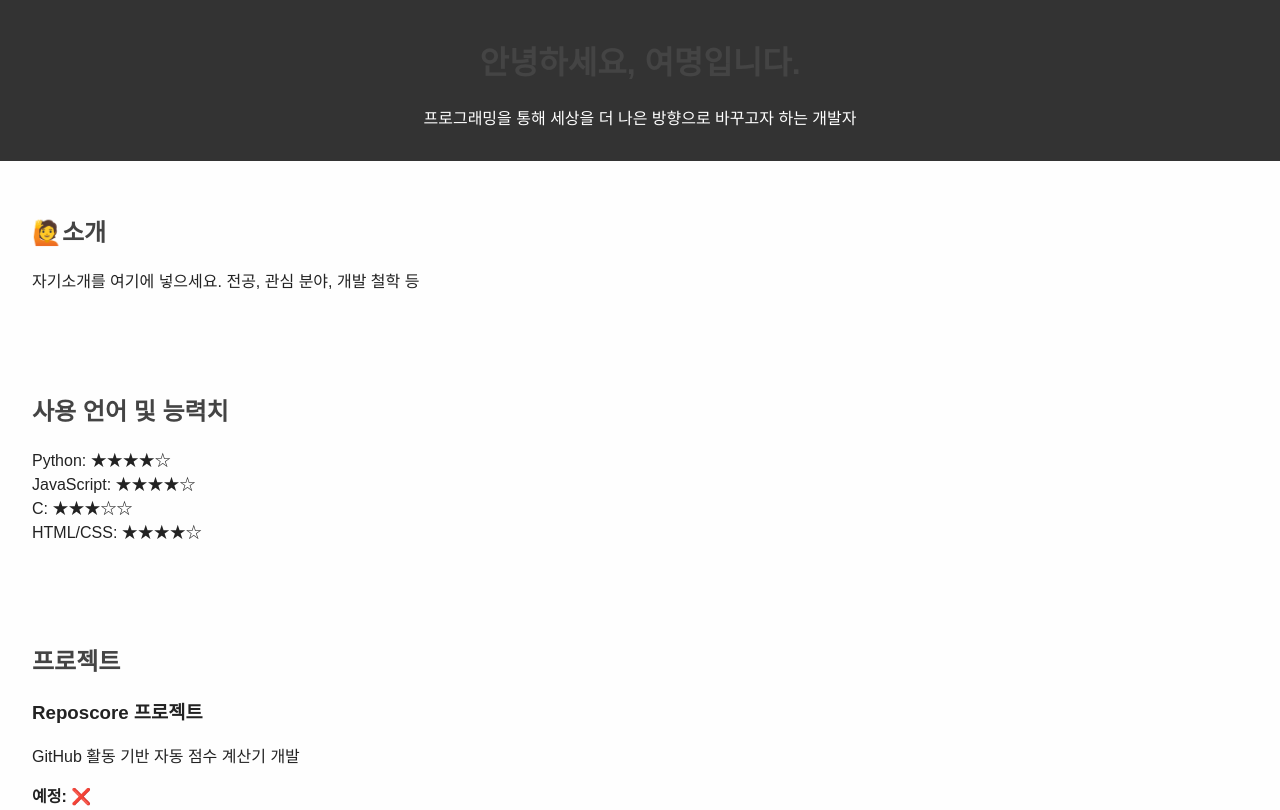
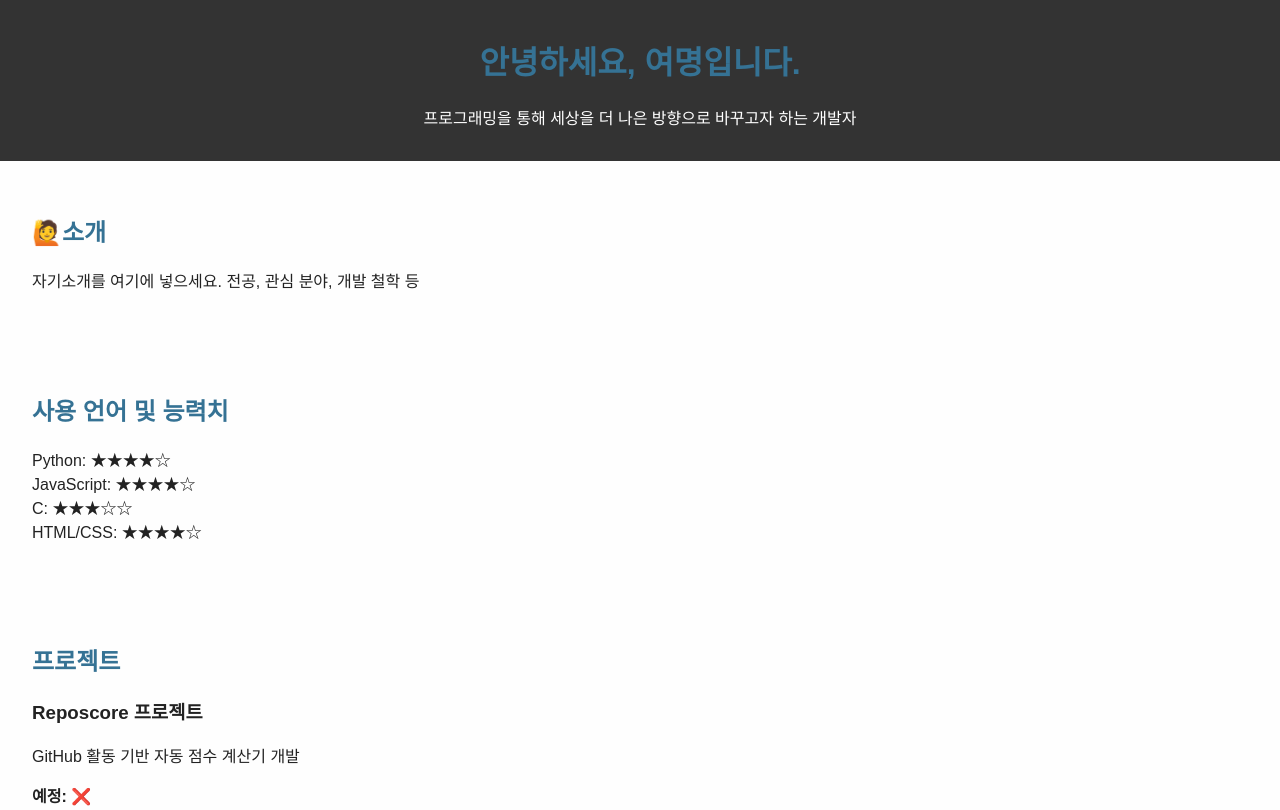
Before and after one commit to MING9UCCI/Sernn0, a plain HTML site: page index.html in a window 1280 px wide. Shown: the top 810 px of the page. Drawn offline with Linux system fonts and the light colour scheme.

Commit message:
Color Update

```diff
--- a/style/main.css
+++ b/style/main.css
@@ -18,7 +18,7 @@ section {
 }
 
 h1, h2 {
-  color: #444;
+  color: #357294;
 }
 
 ul {
```
